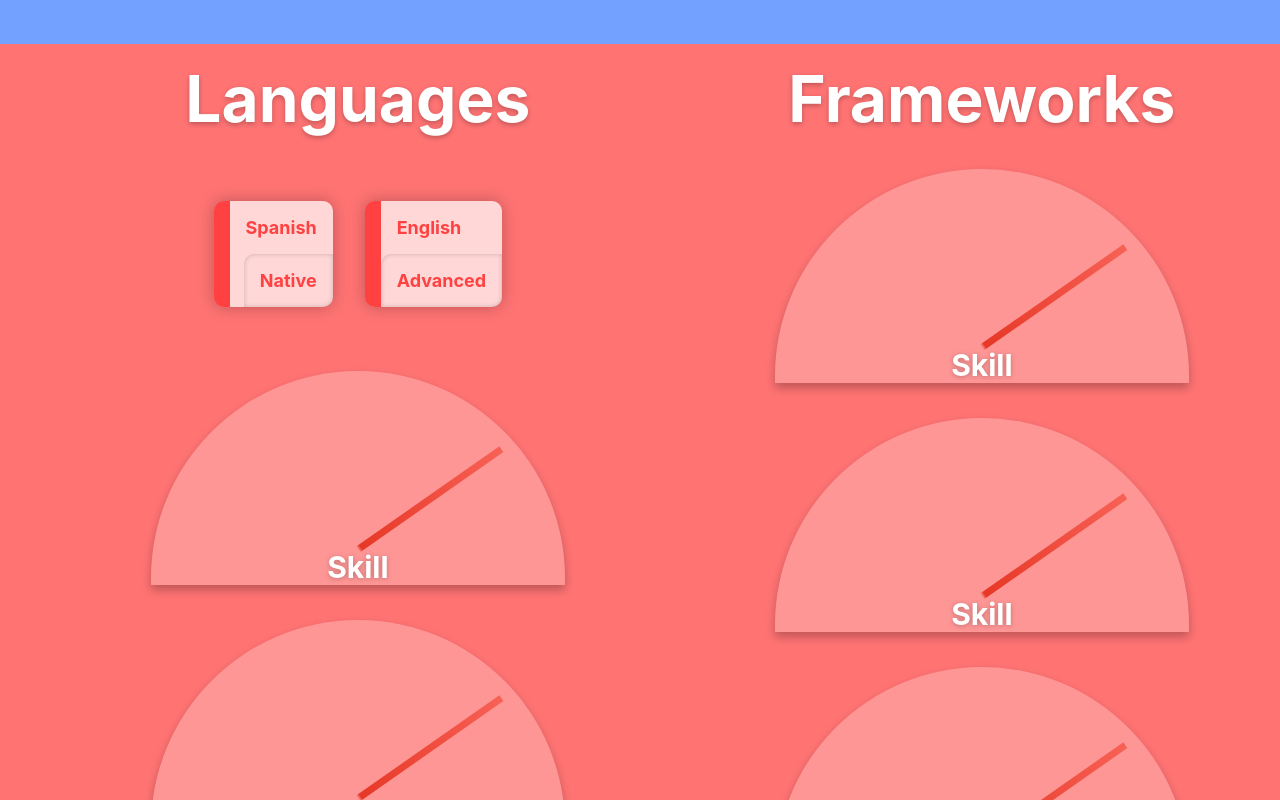
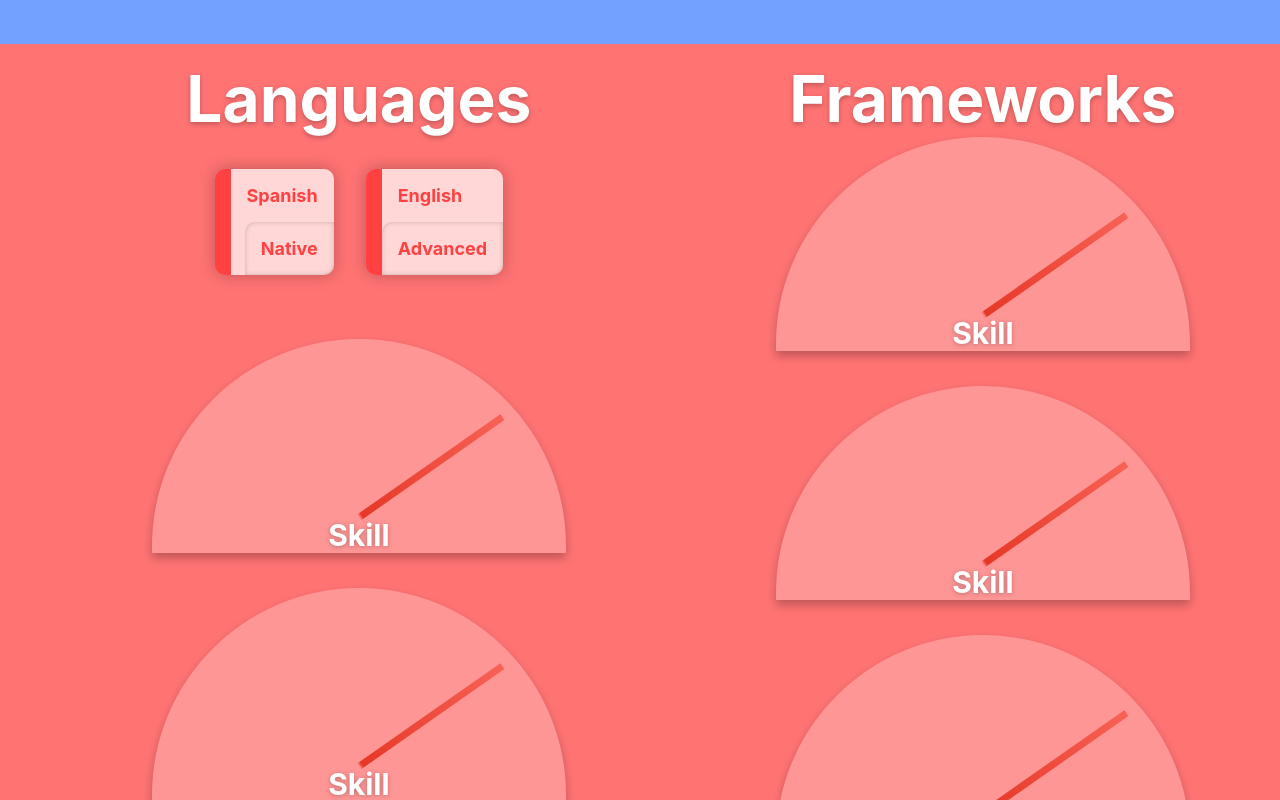
Before and after one commit to k3v53/arg-prog-front, an Angular app: page / in a window 1280 px wide. Shown: the part 2420-3220 px from the top of the page. Built offline with nearby package versions, Linux system fonts and the light colour scheme.

Commit message:
Fixed weird margins and titles overflow

```diff
--- a/src/app/components/skills/skills.component.css
+++ b/src/app/components/skills/skills.component.css
@@ -12,14 +12,19 @@ section {
 
 h1 {
   text-align: center;
-  font-size: 4rem;
+  font-size: clamp(2rem, 10vw, 4rem);
   color: white;
+  overflow-wrap: anywhere;
   margin: 0;
   text-shadow: 0ch 2px 5px rgba(0, 0, 0, 0.25);
 }
 
+.m0 {
+  margin: 0px !important;
+}
+
 .skillsContainer {
-  padding: 2rem;
+  margin: 2rem;
   display: flex;
   flex-wrap: wrap;
   align-items: center;
--- a/src/app/components/skills/skills.component.html
+++ b/src/app/components/skills/skills.component.html
@@ -2,7 +2,7 @@
   <div class="techStack">
     <div class="skillset">
       <h1>Languages</h1>
-      <div class="skillsContainer">
+      <div class="skillsContainer m0">
         <div class="skillsContainer">
           <app-language-entry name="Spanish" expertise="Native"></app-language-entry>
           <app-language-entry name="English" expertise="Advanced"></app-language-entry>
@@ -15,7 +15,7 @@
     </div>
     <div class="skillset">
       <h1>Frameworks</h1>
-      <div class="skillsContainer">
+      <div class="skillsContainer m0">
         <app-skills-entry></app-skills-entry>
         <app-skills-entry></app-skills-entry>
         <app-skills-entry></app-skills-entry>
@@ -23,6 +23,7 @@
       </div>
     </div>
   </div>
+
   <h1>Hard Skills</h1>
   <div class="skillsContainer">
     <app-skills-entry></app-skills-entry>
```
